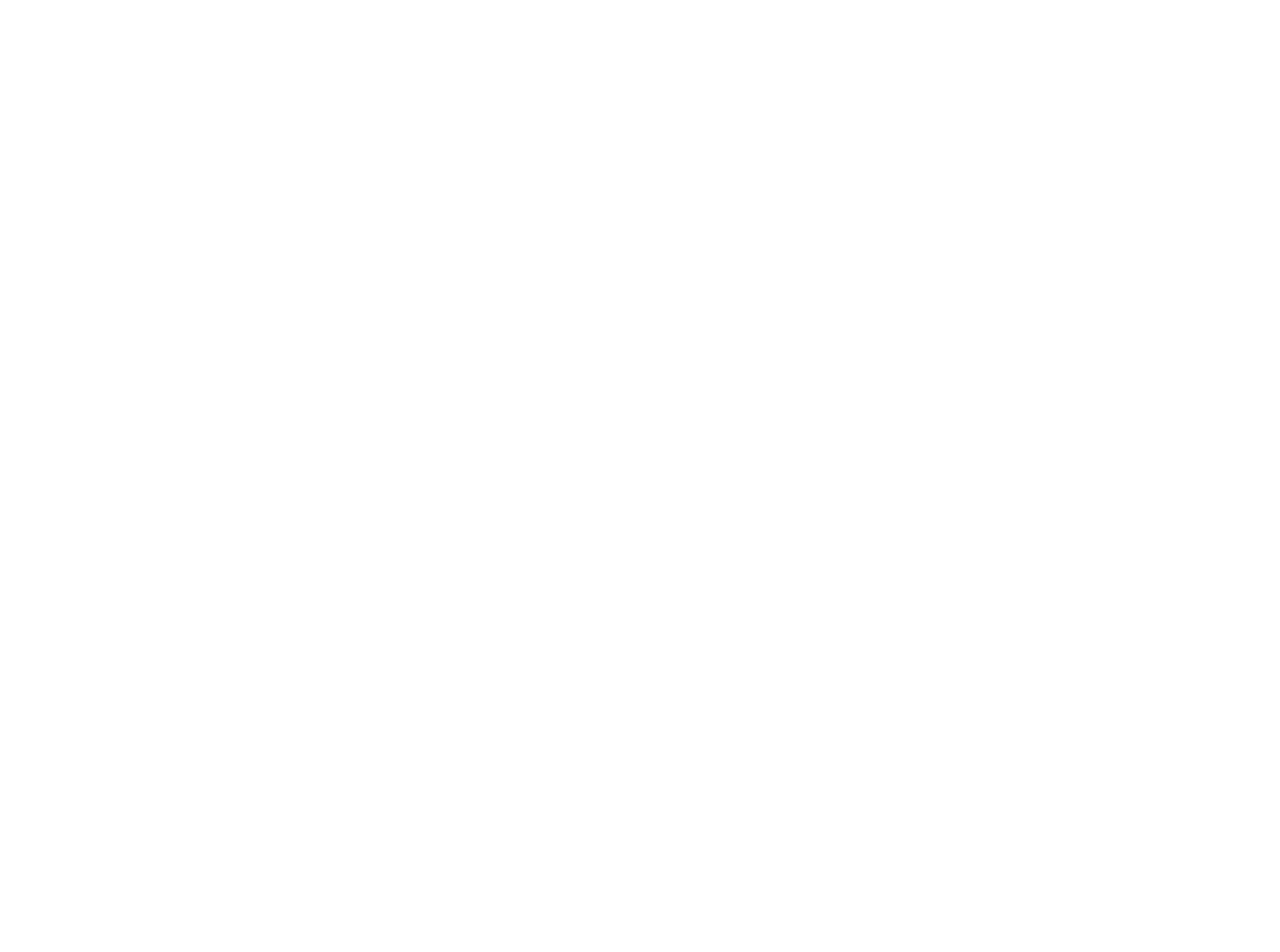
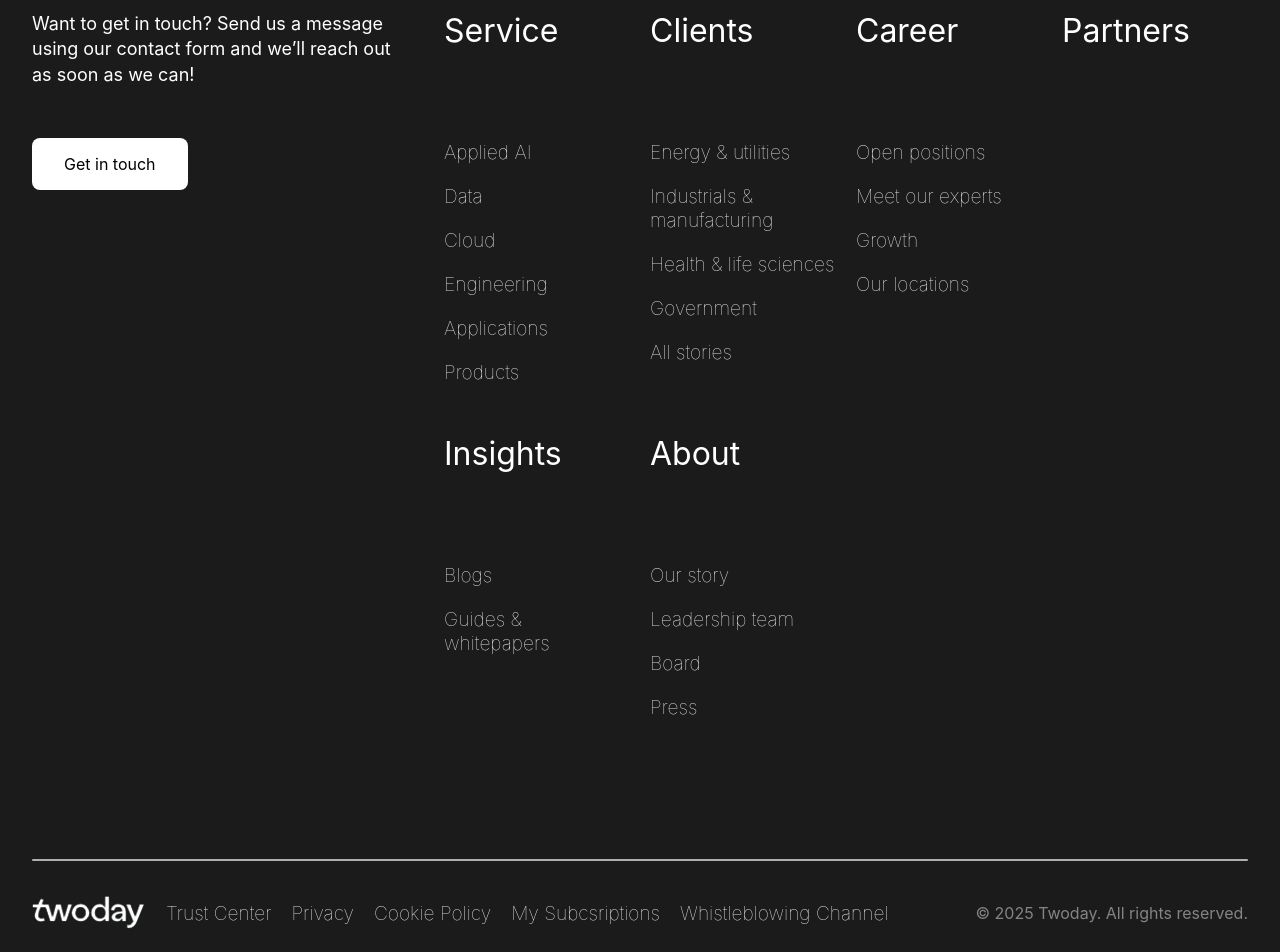
Before and after one commit to ahsan0110/twoday-frontend-, a Vue app: page / in a window 1280 px wide. Shown: the part 6860-7812 px from the top of the page. Before the commit the page ends 6329 px from the top, so only its background shows below. Built offline with nearby package versions, Linux system fonts and the light colour scheme.

Commit message:
made the footer component and also form component left side the right side form is not complete yet

```diff
--- a/src/App.vue
+++ b/src/App.vue
@@ -5,6 +5,8 @@
   <LastingImpact />
   <FrankComponent />
   <LatestNews />
+  <FormComponent />
+  <FooterCompponent />
 </template>
 
 <script>
@@ -15,6 +17,9 @@
 import LastingImpact from './components/LastingImpact.vue';
 import FrankComponent from './components/FrankComponent.vue';
 import LatestNews from './components/LatestNews.vue';
+import FormComponent from './components/FormComponent.vue'
+import FooterCompponent from './components/FooterComponent.vue'
+
 export default {
   name: 'App',
   components: {
@@ -24,6 +29,8 @@
     LastingImpact,
     FrankComponent,
     LatestNews,
+    FormComponent,
+    FooterCompponent,
   }
 }
 </script>
--- /dev/null
+++ b/src/components/FooterComponent.vue
@@ -0,0 +1,62 @@
+<script>
+export default {
+    name: "FooterCompponent"
+}
+</script>
+
+<template>
+    <footer>
+        <div class="footer-grid">
+            <div class="footer-column-1">
+                <p>Want to get in touch? Send us a message <br>using our contact form and we’ll reach out <br>as soon as
+                    we can!</p>
+                <a class="staff-link footer-link" href="">Get in touch</a>
+            </div>
+            <div class="footer-column-2">
+                <a class="heading-link" href="">Service</a>
+                <a class="footer-small-links" href="">Applied AI</a>
+                <a class="footer-small-links" href="">Data</a>
+                <a class="footer-small-links" href="">Cloud</a>
+                <a class="footer-small-links" href="">Engineering</a>
+                <a class="footer-small-links" href="">Applications</a>
+                <a class="footer-small-links" href="">Products</a>
+                <a class="heading-link insights" href="">Insights</a>
+                <a class="footer-small-links" href="">Blogs</a>
+                <a class="footer-small-links" href="">Guides & whitepapers</a>
+            </div>
+            <div class="footer-column-3">
+                <a class="heading-link" href="">Clients</a>
+                <a class="footer-small-links" href="">Energy & utilities</a>
+                <a class="footer-small-links" href="">Industrials & manufacturing</a>
+                <a class="footer-small-links" href="">Health & life sciences</a>
+                <a class="footer-small-links" href="">Government</a>
+                <a class="footer-small-links" href="">All stories</a>
+                <a class="heading-link about" href="">About</a>
+                <a class="footer-small-links" href="">Our story</a>
+                <a class="footer-small-links" href="">Leadership team</a>
+                <a class="footer-small-links" href="">Board</a>
+                <a class="footer-small-links" href="">Press</a>
+            </div>
+            <div class="footer-column-4">
+                <a class="heading-link" href="">Career</a>
+                <a class="footer-small-links" href="">Open positions</a>
+                <a class="footer-small-links" href="">Meet our experts</a>
+                <a class="footer-small-links" href="">Growth</a>
+                <a class="footer-small-links" href="">Our locations</a>
+            </div>
+            <div class="footer-column-5">
+                <a class="heading-link" href="">Partners</a>
+            </div>
+        </div>
+        <hr id="footer-line">
+        <div class="footer-bottom-part">
+            <img src="twodayWhite.png" alt="">
+            <a class="footer-small-links" href="">Trust Center</a>
+            <a class="footer-small-links" href="">Privacy</a>
+            <a class="footer-small-links" href="">Cookie Policy</a>
+            <a class="footer-small-links" href="">My Subcsriptions</a>
+            <a class="footer-small-links" href="">Whistleblowing Channel</a>
+            <p>© 2025 Twoday. All rights reserved.</p>
+        </div>
+    </footer>
+</template>
--- /dev/null
+++ b/src/components/FormComponent.vue
@@ -0,0 +1,18 @@
+<script>
+export default {
+    name: "FormComponent"
+}
+</script>
+
+<template>
+    <div class="form-section">
+        <div class="form-section-left">
+            <h1 class="mainText">Let's talk about <br>the future</h1>
+            <p>Contact us through the form and let's talk about what we can <br>accomplish together.</p>
+            <a class="staff-link" href="">Get in touch</a>
+        </div>
+        <div class="form-section-right">
+
+        </div>
+    </div>
+</template>
--- a/src/style.css
+++ b/src/style.css
@@ -4,7 +4,7 @@
   --transition-base: all 0.2s ease-in-out;
   --color-black: #000000;
   --blur: blur(1rem);
-  --bg-color-purple:#ece2da;
+  --bg-color-purple: #ece2da;
 }
 * {
   margin: 0;
@@ -59,7 +59,7 @@
   text-decoration: none;
 }
 #contact:hover {
-  background-color: orange;
+  background-color: #ffbf00;
   color: #000000;
 }
 .navbar.menu-open {
@@ -82,7 +82,7 @@
   transition: var(--transition-base);
 }
 #contact-mobile:hover {
-  background-color: orange;
+  background-color: #ffbf00;
   color: #000;
 }
 /* BURGER MENU */
@@ -114,10 +114,8 @@
 }
 
 .burger-icon.active span:nth-child(2) {
-  transform:  translateY(-5px);
+  transform: translateY(-5px);
 }
-
-
 
 .hero-section video {
   position: absolute;
@@ -241,7 +239,7 @@
   margin-top: auto;
 }
 .card a:hover {
-  background-color: orange;
+  background-color: #ffbf00;
   color: #000000;
   transition: var(--transition-base);
 }
@@ -266,11 +264,11 @@
   display: flex;
   padding: 0px 32px 0px 32px;
 }
-.right-side-div{
+.right-side-div {
   display: flex;
   flex-direction: column;
 }
-.dream-job-a{
+.dream-job-a {
   text-decoration: none;
   color: #000;
   border: 1px solid black;
@@ -281,37 +279,36 @@
   margin-top: auto;
 }
 
-.dream-job-a:hover{
+.dream-job-a:hover {
   color: #fff;
   background-color: #000;
 }
-.frank-section{
+.frank-section {
   margin-top: 50px;
   margin-bottom: 50px;
 }
-.frank-div{
-  margin:  2rem;
+.frank-div {
+  margin: 2rem;
   padding: 2rem;
   display: flex;
-  justify-content:space-between;
+  justify-content: space-between;
   border-radius: var(--border-radius);
-  background-color: var(--bg-color-purple) ;
+  background-color: var(--bg-color-purple);
 }
-.frank-info{
+.frank-info {
   display: flex;
   flex-direction: column;
   margin-right: 100px;
 }
-.vertical-line{
-
+.vertical-line {
   width: 1px;
   background-color: #000;
 }
-.frank-shakal{
+.frank-shakal {
   display: flex;
   flex-direction: column;
 }
-.small-text{
+.small-text {
   border: 1px solid black;
   width: fit-content;
   padding: 0.2rem 0.6rem;
@@ -319,31 +316,31 @@
   border-radius: 20px;
   font-size: small;
 }
-.arrow-links{
+.arrow-links {
   display: flex;
   margin-top: 30px;
   gap: 10px;
 }
-.black-link{
+.black-link {
   background-color: #000;
   color: #fff;
   padding: 0.8rem 1.2rem;
   border-radius: var(--border-radius);
   transition: var(--transition-base);
 }
-.black-link:hover{
-  background-color: orange;
+.black-link:hover {
+  background-color: #ffbf00;
   color: #000;
 }
-.uncle{
+.uncle {
   width: 40rem;
   border-radius: var(--border-radius);
   margin-top: auto;
 }
-.news-section{
-  margin:100px 2rem;
+.news-section {
+  margin: 100px 2rem;
 }
-.left-text-large{
+.left-text-large {
   font-size: 50px;
 }
 .news-div {
@@ -362,7 +359,6 @@
 }
 
 .news-card:hover {
-
 }
 
 .card-image {
@@ -377,7 +373,7 @@
 .card-image img {
   max-width: 350px;
   height: 470px;
-  object-fit:cover;
+  object-fit: cover;
   border-radius: var(--border-radius);
   transition: var(--transition-base);
 }
@@ -407,7 +403,7 @@
   line-height: 1.3;
   margin: 20px 0 30px 0;
 }
-.card-text h3:hover{
+.card-text h3:hover {
   text-decoration: underline;
 }
 .card-text p {
@@ -415,3 +411,106 @@
   color: #444;
   margin: 0;
 }
+
+.form-section {
+  margin-left: 2rem;
+  margin-right: 2rem;
+  margin-bottom: 100px;
+}
+
+.form-section-left h1 {
+  font-size: 6rem;
+  font-weight: 100;
+  margin-bottom: 30px;
+}
+.form-section-left p {
+  font-size: 1.2rem;
+}
+.form-section-left a {
+  margin-top: 2rem;
+}
+
+footer {
+  background: #1b1b1b;
+  padding: 3rem 2rem 2rem 2rem;
+  color: #fff;
+}
+
+.footer-grid {
+  display: grid;
+  grid-template-columns: repeat(6, 1fr);
+  gap: 20px;
+  padding-bottom: 100px;
+}
+.footer-column-1 {
+  grid-column: span 2 / span 2;
+}
+.footer-column-2 {
+  grid-column-start: 3;
+}
+.footer-column-3 {
+  grid-column-start: 4;
+}
+.footer-column-4 {
+  grid-column-start: 5;
+}
+.footer-column-5 {
+  grid-column-start: 6;
+}
+.footer-column-1 p {
+  font-size: large;
+  line-height: 1.6rem;
+  margin-bottom: 50px;
+}
+.footer-link {
+  background-color: #fff;
+}
+.heading-link{
+  font-size: 2rem;
+  color: #fff;
+  display: block;
+  margin-bottom: 90px;
+  transition: var(--transition-base);
+}
+.heading-link:hover{
+  text-decoration: underline;
+}
+.footer-small-links{
+  color: #fff;
+  display: block;
+  font-size: 1.2rem;
+  margin-bottom: 20px;
+  font-weight: 100;
+  transition: var(--transition-base);
+
+}
+.footer-small-links:hover{
+  text-decoration: underline;
+}
+.insights{
+  margin-top: 50px;
+}
+.about{
+  margin-top: 70px;
+}
+#footer-line{
+  border: none;
+  height: 2px;
+  background-color: #adb0b3;
+
+  margin: 20px auto;
+  border-radius: 2px;
+}
+.footer-bottom-part{
+  display: flex;
+  align-items: center;
+  gap: 20px;
+}
+.footer-bottom-part a{
+  display: inline;
+  margin-top: 20px;
+}
+.footer-bottom-part p{
+  margin-left: auto;
+  color: #848484;
+}
```
Also changed, not shown: public/twodayWhite.png (added), src/components/LatestNews.vue (indentation only).
